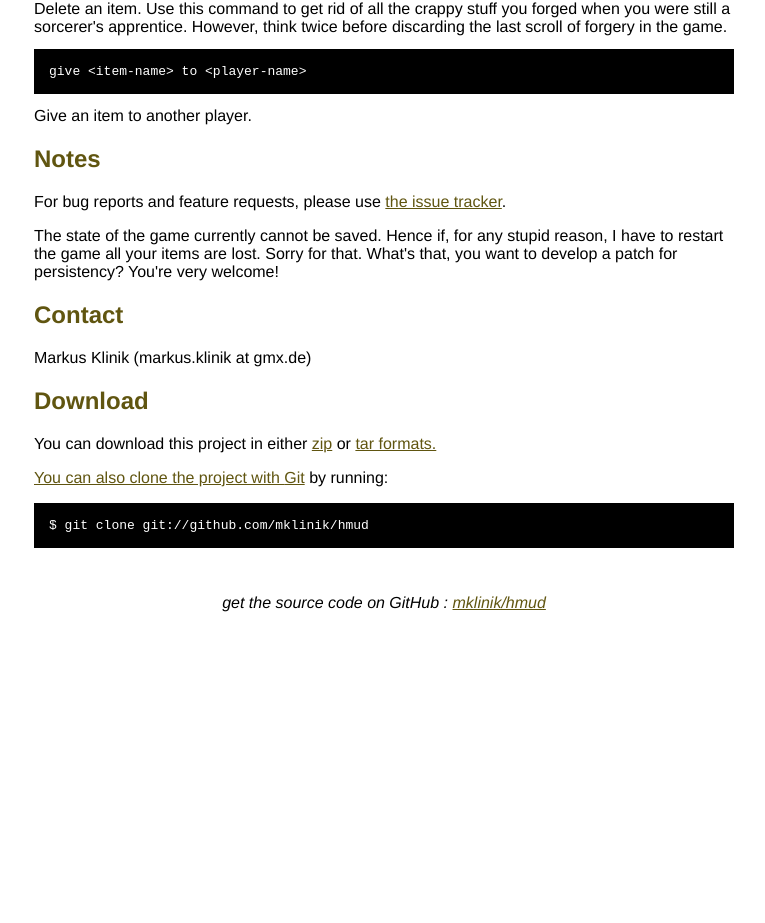
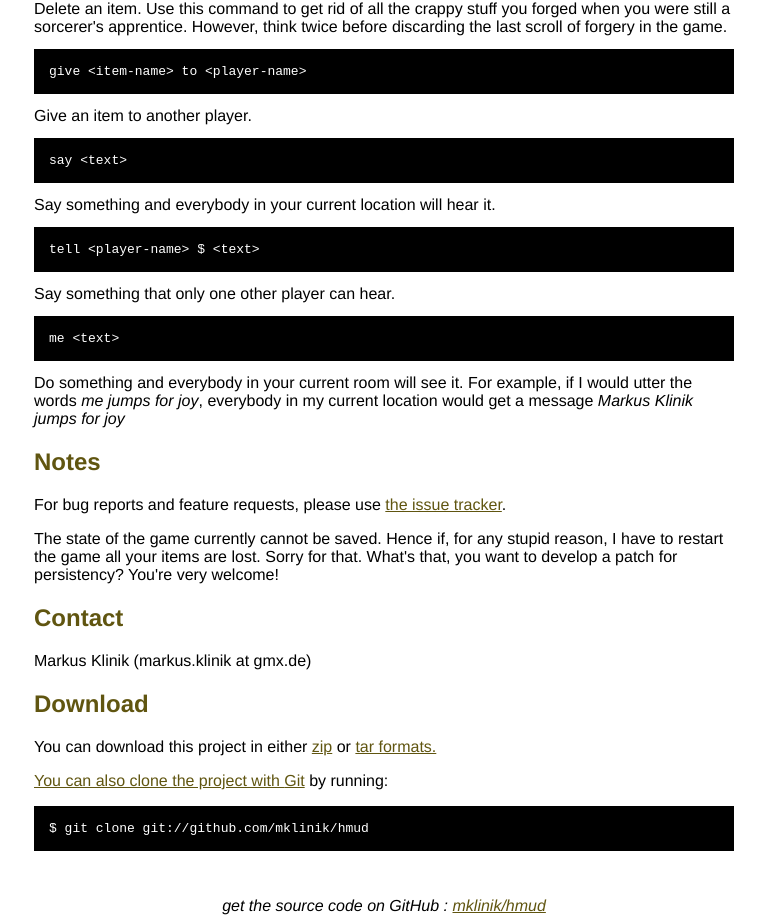
Before and after one commit to mklinik/hmud, a plain HTML site: page index.html in a window 1280 px wide. Shown: the part 3775-4698 px from the top of the page, without its empty margins (256-1021 px from the left). Before the commit the page ends 4395 px from the top, so only its background shows below. Drawn offline with Linux system fonts and the light colour scheme.

Commit message:
documentation for say, tell and me

```diff
--- a/index.html
+++ b/index.html
@@ -186,6 +186,21 @@
 
     Give an item to another player.
 
+  <pre>say &lt;text&gt;</pre>
+
+    Say something and everybody in your current location will hear it.
+
+  <pre>tell &lt;player-name&gt; $ &lt;text&gt;</pre>
+
+    Say something that only one other player can hear.
+
+  <pre>me &lt;text&gt;</pre>
+
+    Do something and everybody in your current room will see it. For example,
+    if I would utter the words <em>me jumps for joy</em>, everybody in my
+    current location would get a message <em>Markus Klinik jumps for joy</em>
+
+
     <h2>Notes</h2>
 
     <p>For bug reports and feature requests, please use <a
```
